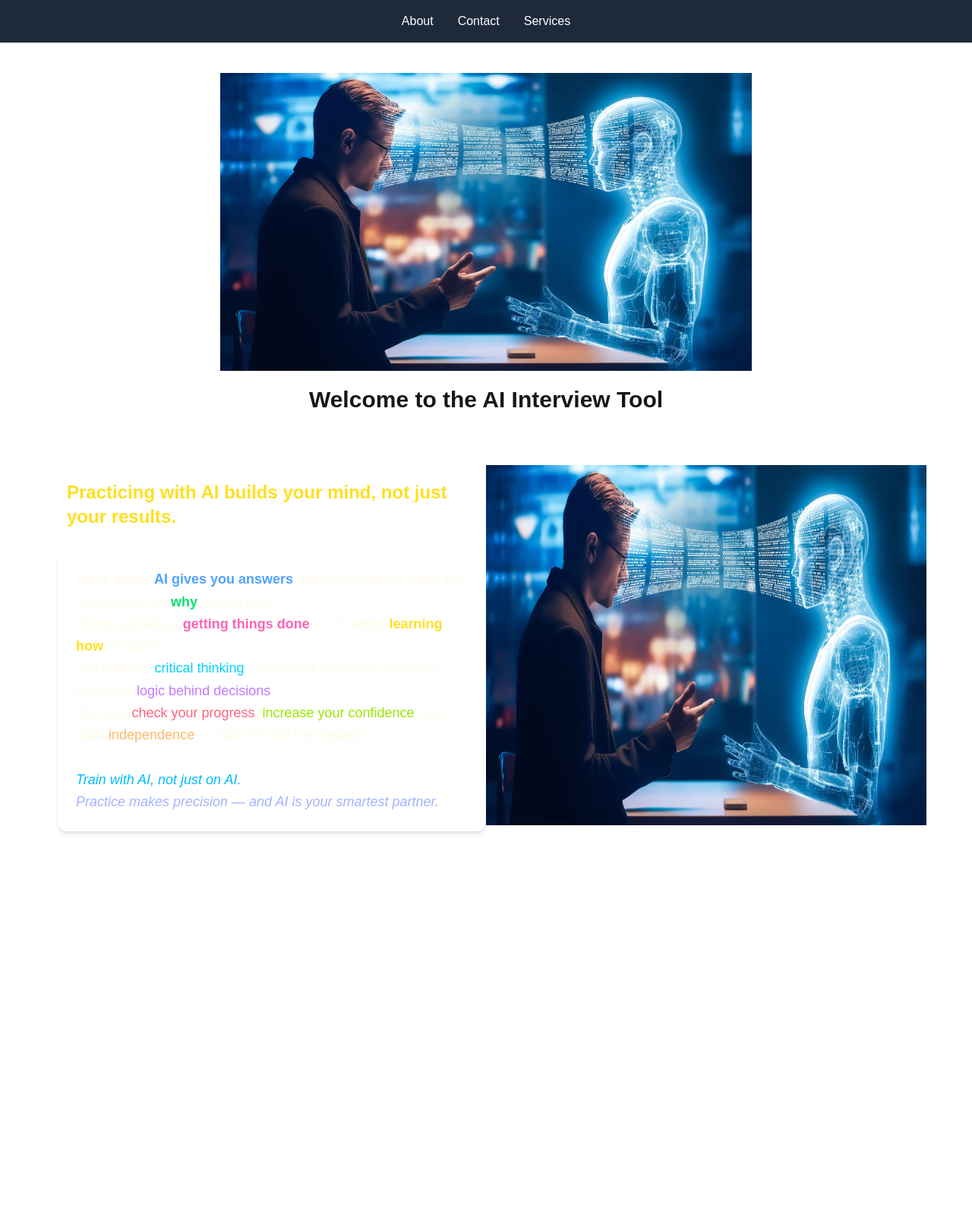
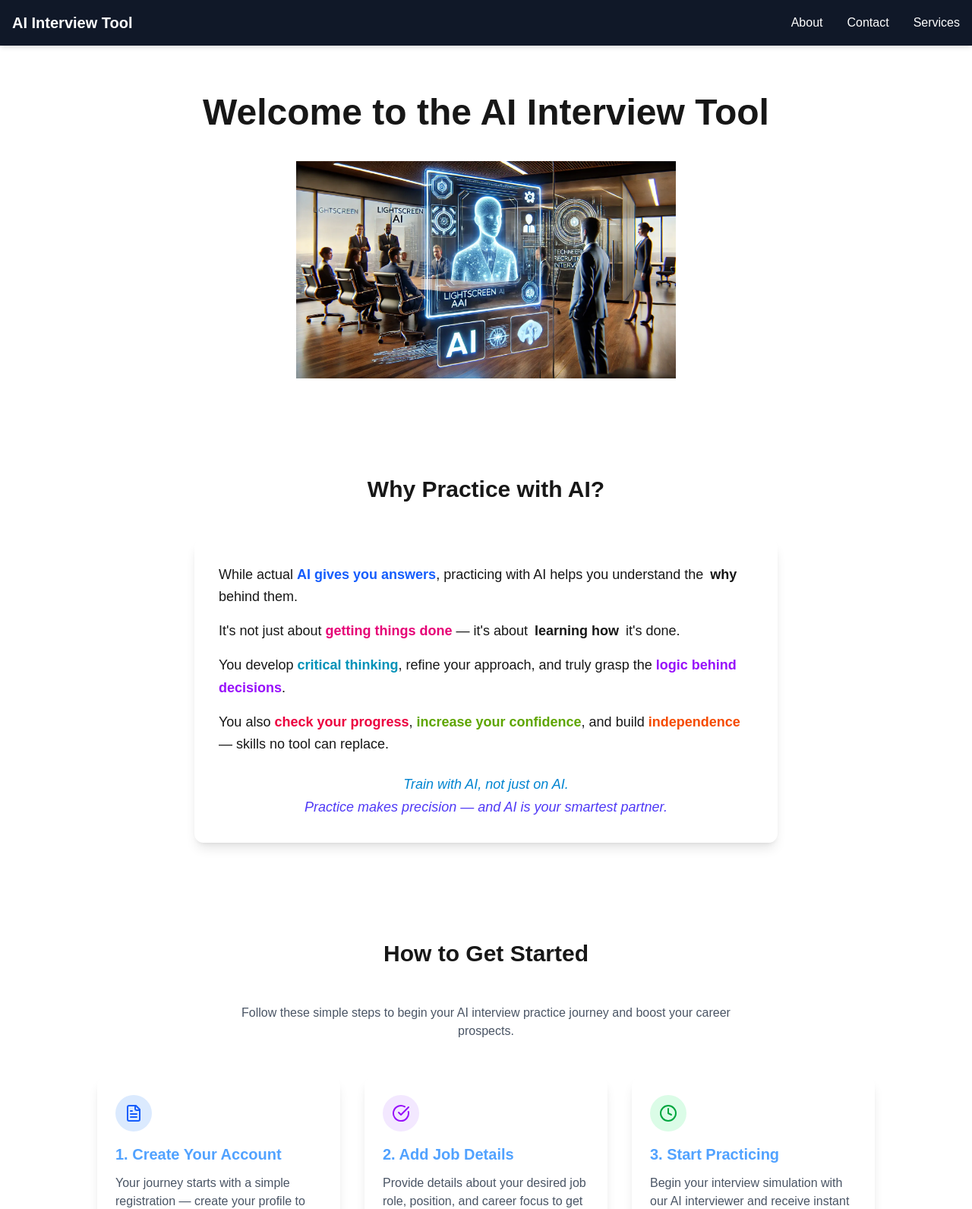
Before and after one commit to mitanshu-agr711/AIfrontend, a Next.js app in the folder aifrontend/: page /home in a window 1280 px wide. Shown: the top 1591 px of the page at 76% size. Before the commit the page ends 1154 px from the top, so only its background shows below. Built offline with nearby package versions, Linux system fonts and the light colour scheme.

Commit message:
change ui

```diff
--- a/aifrontend/src/app/(routes)/home/page.tsx
+++ b/aifrontend/src/app/(routes)/home/page.tsx
@@ -1,100 +1,177 @@
-// import SideBar from '../../../slider/page';
-import Image from "next/image";
-import { useState } from "react";
 
-const Home = () => {
-    // const [animate, setAnimate] = useState(false);
+
+"use client"
+
+import Image from "next/image"
+import { useState } from "react"
+import { ArrowRight, CheckCircle, Clock, FileText } from "lucide-react"
+
+export default function Home() {
+  const [isHovering, setIsHovering] = useState(false)
 
   return (
-        <>
-            <nav>
-                {/* <SideBar/> */}
+    <div className="min-h-screen flex flex-col">
 
-                <ul className="flex gap-8 justify-center items-center bg-gray-800 text-white p-4">
-                    <li><a href="/about">About</a></li>
-                    <li><a href="/contact">Contact</a></li>
-                    <li><a href="/services">Services</a></li>
+      <nav className="sticky top-0 z-50 bg-gray-900 text-white shadow-md">
+        <div className="container mx-auto px-4 py-4">
+          <div className="flex flex-col md:flex-row justify-between items-center">
+            <div className="text-xl font-bold mb-4 md:mb-0">AI Interview Tool</div>
+            <ul className="flex flex-col md:flex-row space-y-2 md:space-y-0 md:space-x-8">
+              <li>
+                <a href="/about" className="hover:text-blue-400 transition-colors">
+                  About
+                </a>
+              </li>
+              <li>
+                <a href="/contact" className="hover:text-blue-400 transition-colors">
+                  Contact
+                </a>
+              </li>
+              <li>
+                <a href="/services" className="hover:text-blue-400 transition-colors">
+                  Services
+                </a>
+              </li>
             </ul>
+          </div>
+        </div>
       </nav>
+
+      {/* Hero Section */}
+      <section className="py-16">
+        <div className="container mx-auto px-4 text-center">
+          <h1 className="text-4xl md:text-5xl font-bold mb-8">Welcome to the AI Interview Tool</h1>
             <Image
-                    src="/talk.webp"
-                    alt="AI Image"
-                    width={700}
-                    height={700}
-                    className="mx-auto mt-10 transition-transform duration-300 transform hover:scale-105 hover:translate-y-[-10px]"
+              src="/ai.webp"
+              alt="AI Interview Assistant"
+              width={500}
+              height={500}
+              className="mx-auto mt-10 transition-transform duration-300 transform hover:translate-y-[-10px]"
+              priority
+            />
+        </div>
+      </section>
 
-                // className={`mx-auto mt-10 ${animate ? 'rotate-y-once' : ''}`}
-                // onMouseEnter={() => setAnimate(true)}
-                // onAnimationEnd={() => setAnimate(false)}
-                />
+      {/* About Section */}
+      <section className="py-16">
+        <div className="container mx-auto px-4">
+          <h2 className="text-3xl font-bold text-center mb-12">Why Practice with AI?</h2>
+          <div className="max-w-3xl mx-auto  p-8 rounded-xl shadow-lg">
+            <p className="text-lg leading-relaxed space-y-4">
+              <span className="block">
+                While actual <span className="text-blue-600 font-semibold">AI gives you answers</span>, practicing with
+                AI helps you understand the <span className=" px-1 font-bold">why</span> behind them.
+              </span>
 
-                <h1 className="text-center text-3xl font-bold mt-5">Welcome to the AI Interview Tool</h1>
+              <span className="block">
+                It's not just about <span className="text-pink-600 font-semibold">getting things done</span> — it's
+                about <span className="px-1 font-bold">learning how</span> it's done.
+              </span>
 
-                {/* <h2 className="font-bold m-7 text-yellow-300 ">  Practicing with AI builds your mind, not just your results.</h2> */}
+              <span className="block">
+                You develop <span className="text-cyan-600 font-semibold">critical thinking</span>, refine your
+                approach, and truly grasp the
+                <span className="text-purple-600 font-semibold"> logic behind decisions</span>.
+              </span>
 
-                <div className="flex m-15">
-                    <div className=" w-11/12 md:w-3/4 lg:w-1/2 ">
-                        <h2 className="font-bold m-7 text-yellow-300 text-shadow-amber-50 text-2xl">  Practicing with AI builds your mind, not just your results.</h2>
-                        <p className="text-amber-50 text-lg leading-relaxed ml-4 p-6 rounded-xl shadow-md">
-                            While actual <span className="text-blue-400 font-semibold">AI gives you answers</span>, practicing with AI helps you understand the <strong className="text-green-400">why</strong> behind them.
-                            <br />
-                            It’s not just about <span className="text-pink-400 font-semibold">getting things done</span> — it’s about <strong className="text-yellow-300">learning how</strong> it's done.
-                            <br />
-                            You develop <span className="text-cyan-400">critical thinking</span>, refine your approach, and truly grasp the <span className="text-purple-400">logic behind decisions</span>.
-                            <br />
-                            You also <span className="text-rose-400">check your progress</span>, <span className="text-lime-400">increase your confidence</span>, and build <span className="text-orange-300">independence</span> — skills no tool can replace.
-                            <br /><br />
-                            <em className="text-sky-400 font-medium">Train with AI, not just on AI.</em>
-                            <br />
-                            <em className="text-indigo-300 font-medium">Practice makes precision — and AI is your smartest partner.</em>
+              <span className="block">
+                You also <span className="text-rose-600 font-semibold">check your progress</span>,
+                <span className="text-lime-600 font-semibold"> increase your confidence</span>, and build
+                <span className="text-orange-600 font-semibold"> independence</span> — skills no tool can replace.
+              </span>
+
+              <span className="block mt-6 italic text-center">
+                <span className="text-sky-600 font-medium block">Train with AI, not just on AI.</span>
+                <span className="text-indigo-600 font-medium">
+                  Practice makes precision — and AI is your smartest partner.
+                </span>
+              </span>
+            </p>
+          </div>
+        </div>
+      </section>
+
+      {/* Features Section */}
+      <section className="py-16">
+        <div className="container mx-auto px-4">
+          <h2 className="text-3xl font-bold text-center mb-12">How to Get Started</h2>
+          <p className="text-center text-gray-600 mb-12 max-w-2xl mx-auto">
+            Follow these simple steps to begin your AI interview practice journey and boost your career prospects.
           </p>
 
+          <div className="grid grid-cols-1 md:grid-cols-3 gap-8 max-w-5xl mx-auto">
 
+            <div className="bg-white rounded-xl shadow-lg overflow-hidden transition-transform hover:transform hover:scale-105">
+              <div className="p-6">
+                <div className="w-12 h-12 bg-blue-100 rounded-full flex items-center justify-center mb-4">
+                  <FileText className="h-6 w-6 text-blue-600" />
                 </div>
-                    <Image
-                        src="/talk.webp"
-                        alt="AI Image"
-                        width={300}
-                        height={300}
-                        className="mx-auto w-1/2 m-2"
-                    />
+                <h3 className="text-xl font-bold mb-3 text-blue-400">1. Create Your Account</h3>
+                <p className="text-gray-600">
+                  Your journey starts with a simple registration — create your profile to track progress and save your
+                  practice sessions.
+                </p>
+              </div>
             </div>
 
-                <section>
 
+            <div className="bg-white rounded-xl shadow-lg overflow-hidden transition-transform hover:transform hover:scale-105">
+              <div className="p-6">
+                <div className="w-12 h-12 bg-purple-100 rounded-full flex items-center justify-center mb-4">
+                  <CheckCircle className="h-6 w-6 text-purple-600" />
+                </div>
+                <h3 className="text-xl font-bold mb-3 text-blue-400">2. Add Job Details</h3>
+                <p className="text-gray-600">
+                  Provide details about your desired job role, position, and career focus to get tailored interview
+                  questions.
+                </p>
+              </div>
+            </div>
+
+            <div className="bg-white rounded-xl shadow-lg overflow-hidden transition-transform hover:transform hover:scale-105">
+              <div className="p-6">
+                <div className="w-12 h-12 bg-green-100 rounded-full flex items-center justify-center mb-4">
+                  <Clock className="h-6 w-6 text-green-600" />
+                </div>
+                <h3 className="text-xl font-bold mb-3 text-blue-400">3. Start Practicing</h3>
+                <p className="text-gray-600">
+                  Begin your interview simulation with our AI interviewer and receive instant feedback to improve your
+                  responses.
+                </p>
+              </div>
+            </div>
+          </div>
+
+          <div className="text-center mt-12">
+            <button className="bg-blue-600 hover:bg-blue-700 text-white font-bold py-3 px-8 rounded-full inline-flex items-center transition-colors">
+              Get Started Now
+              <ArrowRight className="ml-2 h-5 w-5" />
+            </button>
+          </div>
+        </div>
       </section>
-                {/* <ul className="max-w-xl mx-auto mt-10 space-y-6">
-                    <li className="flex items-start gap-4">
-                        <span className="flex h-8 w-8 items-center justify-center rounded-full bg-blue-600 text-white font-semibold">
-                            1
-                        </span>
-                        <p className="text-gray-800 text-lg font-medium">Make your account</p>
-                    </li>
-
-                    <li className="flex items-start gap-4">
-                        <span className="flex h-8 w-8 items-center justify-center rounded-full bg-blue-600 text-white font-semibold">
-                            2
-                        </span>
-                        <p className="text-gray-800 text-lg font-medium">
-                            Provide basic information related to the job role and position
-                        </p>
-                    </li>
-
-                    <li className="flex items-start gap-4">
-                        <span className="flex h-8 w-8 items-center justify-center rounded-full bg-blue-600 text-white font-semibold">
-                            3
-                        </span>
-                        <p className="text-gray-800 text-lg font-medium">Upload your resume</p>
-                    </li>
-                </ul>
-
-                <div className="flex justify-center mt-5">
-                    <button className="bg-blue-500 text-white px-4 py-2 rounded hover:bg-blue-600 transition duration-300">Get Started</button>
-                </div> */}
 
 
-        </>
+      <footer className="bg-gray-900 text-white mt-auto">
+        <div className="container mx-auto px-4 py-8">
+          <div className="flex flex-col md:flex-row justify-between items-center">
+            <div className="mb-4 md:mb-0">
+              <p>&copy; {new Date().getFullYear()} AI Interview Tool. All rights reserved.</p>
+            </div>
+            <div className="flex space-x-6">
+              <a href="/terms" className="hover:text-blue-400 transition-colors">
+                Terms
+              </a>
+              <a href="/privacy" className="hover:text-blue-400 transition-colors">
+                Privacy
+              </a>
+              <a href="/faq" className="hover:text-blue-400 transition-colors">
+                FAQ
+              </a>
+            </div>
+          </div>
+        </div>
+      </footer>
+    </div>
   )
 }
-
-export default Home;
```
Also changed, not shown: aifrontend/package.json (+7 -6 lines), 1 other file (tests, documents, lock files or other folders). Lines whose indentation alone changed are shown as unchanged.
